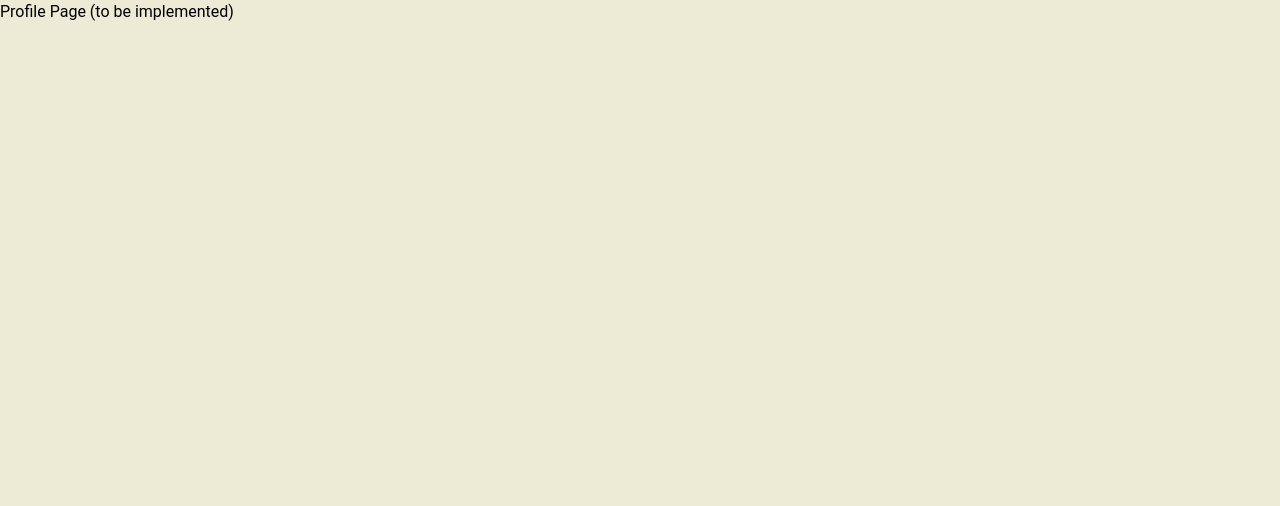
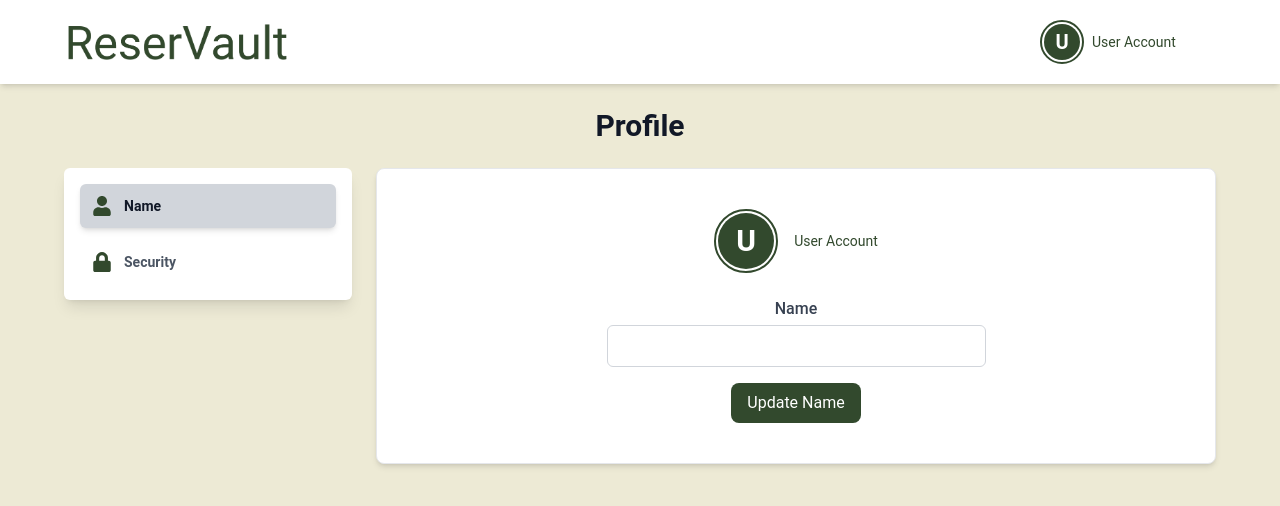
Before and after one commit to leedskiy/ReserVault, a React (Vite) app in the folder reservault/reservault-frontend/: page /profile in a window 1280 px wide. Shown: the top 506 px of the page. Built offline with nearby package versions, Linux system fonts and the light colour scheme; no server answers.

Commit message:
add profile page and name change frontend

```diff
--- a/reservault/reservault-frontend/src/App.jsx
+++ b/reservault/reservault-frontend/src/App.jsx
@@ -9,6 +9,7 @@ import AdminUsers from "./pages/admin/AdminUsers";
 import ManagerOffers from "./pages/manager/ManagerOffers";
 import OfferSearchResults from "./pages/user/OfferSearchResults";
 import UserBookings from "./pages/user/UserBookings";
+import ProfilePage from './pages/common/ProfilePage';
 
 const App = () => {
   return (
@@ -19,7 +20,6 @@ const App = () => {
           <Route path="/register" element={<Register />} />
           <Route path="/login" element={<Login />} />
           <Route path="/dashboard" element={<Dashboard />} />
-          <Route path="/profile" element={<div>Profile Page (to be implemented)</div>} />
           <Route path="/admin/hotels/:view" element={<AdminHotels />} />
           <Route path="/admin/hotels" element={<AdminHotels />} />
           <Route path="/admin/users" element={<AdminUsers />} />
@@ -27,6 +27,8 @@ const App = () => {
           <Route path="/manager/offers/:view" element={<ManagerOffers />} />
           <Route path="/offers/search" element={<OfferSearchResults />} />
           <Route path="/user/bookings" element={<UserBookings />} />
+          <Route path="/profile" element={<ProfilePage />} />
+          <Route path="/profile/:view" element={<ProfilePage />} />
         </Routes>
       </Router>
     </AuthProvider>
--- a/reservault/reservault-frontend/src/components/common/ReviewSection.jsx
+++ b/reservault/reservault-frontend/src/components/common/ReviewSection.jsx
@@ -116,7 +116,9 @@ const ReviewSection = ({ offerId }) => {
                                     type="text"
                                     placeholder="Review title"
                                     {...register("title", { required: "Title is required" })}
-                                    className="w-full border px-3 py-2 rounded-md mb-1 focus:outline-none focus:border-[#32492D] focus:ring-1 focus:ring-[#32492D] text-gray-600"
+                                    className="w-full border px-3 py-2 rounded-md mb-1
+                                        focus:outline-none transition-all duration-100 ease-in-out transform
+                                        rounded-lg focus:outline-none focus:border-[#32492D] focus:ring-1 focus:ring-[#32492D]"
                                 />
                                 {errors.title && <p className="text-red-500 text-sm">{errors.title.message}</p>}
 
@@ -131,7 +133,9 @@ const ReviewSection = ({ offerId }) => {
                                         min: { value: 1, message: "Minimum rating is 1" },
                                         max: { value: 10, message: "Maximum rating is 10" },
                                     })}
-                                    className="w-full border px-3 py-2 rounded-md mb-1 focus:outline-none focus:border-[#32492D] focus:ring-1 focus:ring-[#32492D] text-gray-600"
+                                    className="w-full border px-3 py-2 rounded-md mb-1
+                                        focus:outline-none transition-all duration-100 ease-in-out transform
+                                        rounded-lg focus:outline-none focus:border-[#32492D] focus:ring-1 focus:ring-[#32492D]"
                                 />
                                 {errors.rating && <p className="text-red-500 text-sm">{errors.rating.message}</p>}
 
@@ -139,7 +143,9 @@ const ReviewSection = ({ offerId }) => {
                                     placeholder="Write your review..."
                                     {...register("comment", { required: "Comment is required" })}
                                     rows={3}
-                                    className="w-full border px-3 py-2 rounded-md mb-1 focus:outline-none focus:border-[#32492D] focus:ring-1 focus:ring-[#32492D] text-gray-600"
+                                    className="w-full border px-3 py-2 rounded-md mb-1 focus:outline-none
+                                        focus:outline-none transition-all duration-100 ease-in-out transform
+                                        rounded-lg focus:outline-none focus:border-[#32492D] focus:ring-1 focus:ring-[#32492D]"
                                 />
                                 {errors.comment && <p className="text-red-500 text-sm">{errors.comment.message}</p>}
 
@@ -277,7 +283,9 @@ const ReviewSection = ({ offerId }) => {
                                         >
                                             <textarea
                                                 {...registerResponse("comment", { required: "Response is required" })}
-                                                className="w-full border px-3 py-2 rounded-md focus:outline-none focus:border-[#32492D] focus:ring-1 focus:ring-[#32492D] text-gray-600"
+                                                className="w-full border px-3 py-2 rounded-md
+                                                    focus:outline-none transition-all duration-100 ease-in-out transform
+                                                    rounded-lg focus:outline-none focus:border-[#32492D] focus:ring-1 focus:ring-[#32492D]"
                                                 rows={3}
                                                 placeholder="Write a response..."
                                             />
--- /dev/null
+++ b/reservault/reservault-frontend/src/components/common/profile/ProfileNameSection.jsx
@@ -0,0 +1,114 @@
+import { useState, useEffect } from "react";
+import { motion } from "framer-motion";
+import { useAuth } from "../../../context/AuthContext";
+import api from "../../../api/axios";
+
+const ProfileNameSection = () => {
+    const { user, refetchUser } = useAuth();
+    const [name, setName] = useState("");
+    const [loading, setLoading] = useState(false);
+    const [message, setMessage] = useState(null);
+    const [messageType, setMessageType] = useState(null);
+
+    useEffect(() => {
+        if (user?.name) {
+            setName(user.name);
+        }
+    }, [user]);
+
+    const googleImageUrl = user?.profileImage;
+    const proxiedImageUrl = googleImageUrl
+        ? `${import.meta.env.VITE_API_BASE_URL}/proxy/image?url=${encodeURIComponent(googleImageUrl)}`
+        : null;
+
+    const roleLabels = {
+        ROLE_USER: { label: "User Account", border: "border-[#32492D]", color: "text-[#32492D]" },
+        ROLE_MANAGER: { label: "Manager Account", border: "border-yellow-500", color: "text-yellow-500" },
+        ROLE_ADMIN: { label: "Admin Account", border: "border-red-500", color: "text-red-500" },
+    };
+
+    const userRole = user?.roles?.[0] || "ROLE_USER";
+    const roleLabel = roleLabels[userRole]?.label;
+    const roleColor = roleLabels[userRole]?.color;
+    const roleBorder = roleLabels[userRole]?.border;
+
+    const handleSubmit = async () => {
+        if (!name.trim()) {
+            setMessage("Name cannot be empty.");
+            setMessageType("error");
+            return;
+        }
+
+        try {
+            setLoading(true);
+            setMessage(null);
+            await api.put(`/users/me/name?name=${encodeURIComponent(name.trim())}`);
+            await refetchUser();
+            setMessage("Name updated successfully.");
+            setMessageType("success");
+        } catch (err) {
+            setMessage("Failed to update name.");
+            setMessageType("error");
+        } finally {
+            setLoading(false);
+        }
+    };
+
+    return (
+        <motion.div
+            className="bg-white shadow-md rounded-lg border border-gray-200 p-10 w-full relative items-center justify-center flex flex-col"
+            initial={{ opacity: 0, y: 30 }}
+            animate={{ opacity: 1, y: 0 }}
+            transition={{ delay: 0.1, duration: 0.4, ease: "easeOut" }}
+        >
+            <div className="flex items-center justify-center gap-4 mb-6">
+                <div className="relative flex items-center justify-center h-16 w-16">
+                    <div className={`absolute inset-0 rounded-full border-2 ${roleBorder}`}></div>
+                    {proxiedImageUrl ? (
+                        <img src={proxiedImageUrl} alt="Profile" className="h-14 w-14 rounded-full object-cover" />
+                    ) : (
+                        <div className="h-14 w-14 bg-[#32492D] text-white flex items-center justify-center rounded-full font-semibold uppercase text-3xl">
+                            {user?.name?.[0] || "U"}
+                        </div>
+                    )}
+                </div>
+
+                <div>
+                    <div className="text-lg font-semibold text-gray-900">{user?.email}</div>
+                    <div className={`text-sm ${roleColor}`}>{roleLabel}</div>
+                </div>
+            </div>
+
+            <div className="mb-4 items-center justify-center flex flex-col w-full">
+                <label className="block text-gray-700 font-medium mb-1">Name</label>
+                <input
+                    type="text"
+                    className="w-1/2 border border-gray-300 rounded-md px-3 py-2
+                                    focus:outline-none transition-all duration-100 ease-in-out transform
+                                    rounded-lg focus:outline-none focus:border-[#32492D] focus:ring-1 focus:ring-[#32492D]"
+                    value={name}
+                    onChange={(e) => setName(e.target.value)}
+                />
+            </div>
+
+            <button
+                onClick={handleSubmit}
+                disabled={loading}
+                className="items-center justify-center px-4 py-2 text-white rounded-lg bg-[#32492D] hover:bg-[#273823] transition-all duration-300 ease-in-out transform"
+            >
+                {loading ? "Updating..." : "Update Name"}
+            </button>
+
+            {message && (
+                <div
+                    className={`mt-3 text-sm ${messageType === "success" ? "text-[#32492D]" : "text-red-500"
+                        }`}
+                >
+                    {message}
+                </div>
+            )}
+        </motion.div>
+    );
+};
+
+export default ProfileNameSection;
--- /dev/null
+++ b/reservault/reservault-frontend/src/pages/common/ProfilePage.jsx
@@ -0,0 +1,43 @@
+import { useParams, useNavigate } from "react-router-dom";
+import Header from "../../components/common/Header";
+import Sidebar from "../../components/common/Sidebar";
+import { FaUser, FaLock, FaHotel } from "react-icons/fa";
+import ProfileNameSection from "../../components/common/profile/ProfileNameSection";
+import { useAuth } from "../../context/AuthContext";
+
+const ProfilePage = () => {
+    const { isManager } = useAuth();
+    const navigate = useNavigate();
+    const { view = "name" } = useParams();
+
+    const sidebarOptions = [
+        { label: "Name", value: "name", icon: FaUser },
+        { label: "Security", value: "security", icon: FaLock },
+        isManager && { label: "Hotels", value: "hotels", icon: FaHotel },
+    ].filter(Boolean);
+
+    return (
+        <>
+            <Header />
+            <div className="container mx-auto max-w-6xl py-6">
+                <h1 className="text-3xl font-bold text-gray-900 mb-6 text-center">Profile</h1>
+
+                <div className="container max-w-6xl mx-auto flex gap-6">
+                    <Sidebar
+                        options={sidebarOptions}
+                        activeView={view}
+                        basePath="profile"
+                    />
+
+                    <div className="flex flex-col items-center w-full">
+                        {view === "name" && <ProfileNameSection />}
+                        {view === "hotels" && <ProfileNameSection />}
+                        {view === "security" && <ProfileNameSection />}
+                    </div>
+                </div>
+            </div>
+        </>
+    );
+};
+
+export default ProfilePage;
```
